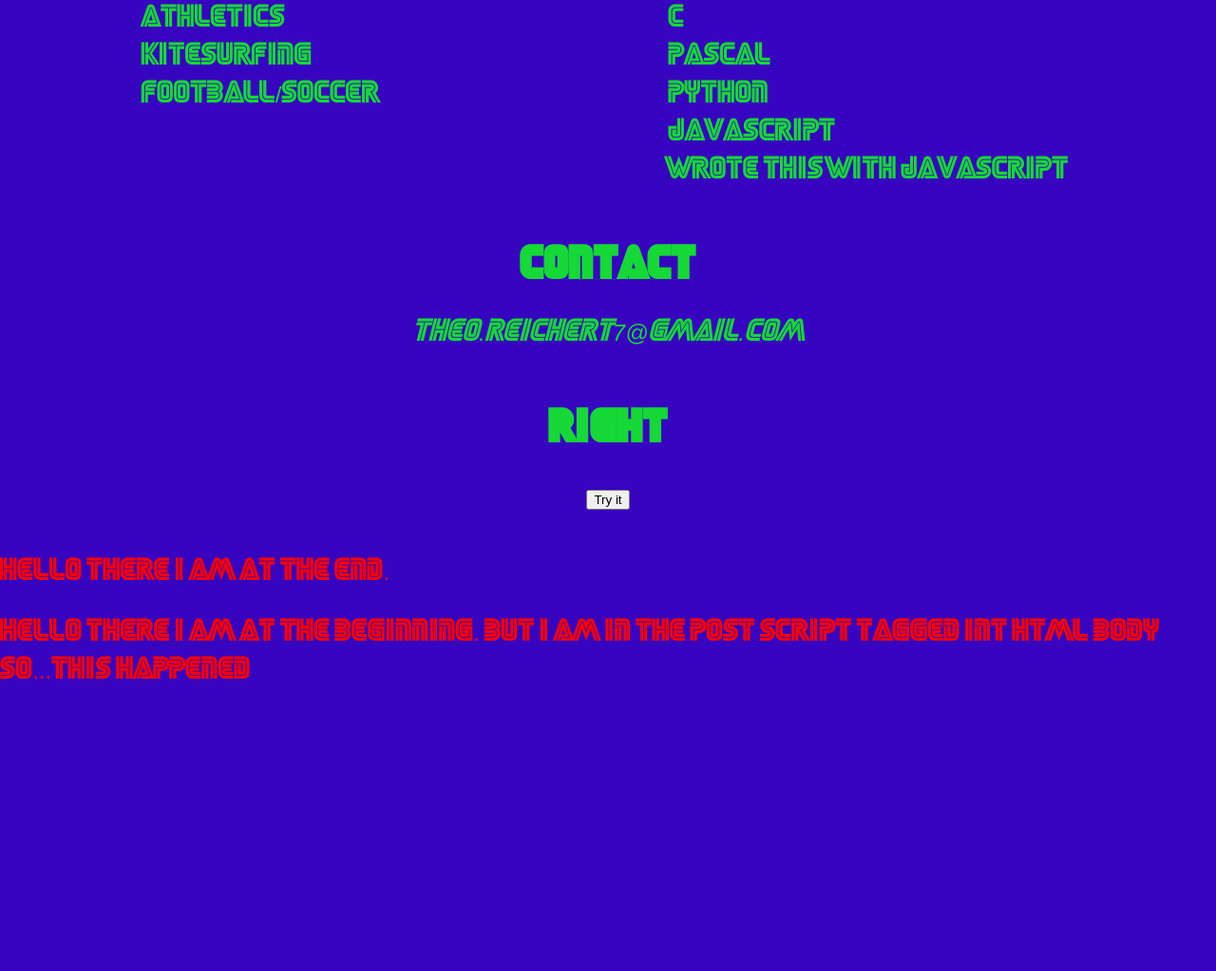
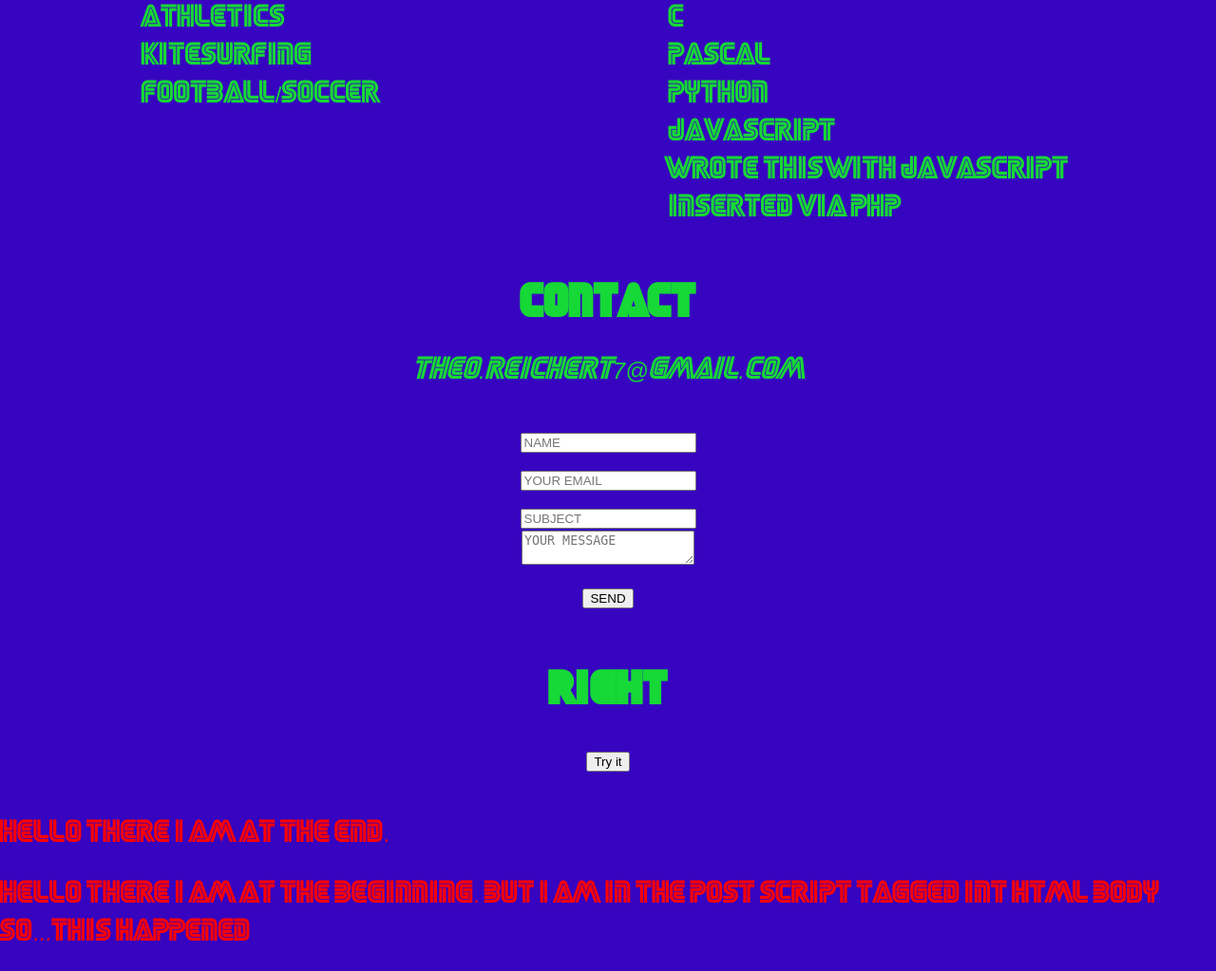
Before and after one commit to TR0N-ZEN/personal-website, a PHP site: page / in a window 1280 px wide. Shown: the part 524-1547 px from the top of the page at 95% size. Before the commit the page ends 1239 px from the top, so only its background shows below. Run offline with PHP 8.4, Linux system fonts and the light colour scheme.

Commit message:
15.01.20

```diff
--- a/desktop.css
+++ b/desktop.css
@@ -20,6 +20,7 @@ html, body{
      "math music"
      "sports coding"
      "contact contact"
+     "form form"
      "rights rights"
      "Impressum Impressum";
 }
@@ -45,6 +46,9 @@ html, body{
 }
 .wrapper .contact {
     grid-area: contact;
+}
+.wrapper .form {
+    grid-area: form;
 }
 .wrapper .rights {
     grid-area: rights;
--- a/index.php
+++ b/index.php
@@ -39,6 +39,9 @@
                     <li>Python</li>
                     <li>JavaScript</li>
                     <li id="jscript"></li>
+                    <?php
+                    print "<li>inserted via PHP</li>";
+                    ?>
                 </ul>
             </div>
             <div id="music" class="music grid-box">
@@ -62,6 +65,15 @@
 					theo.reichert7@gmail.com<br/>
 				</address>
             </div>
+            <div id="form"  class="form grid-box">
+                <form action="messi.php" method="post">
+                    <input type="text" name="name" placeholder="NAME"><br>
+                    <input type="text" name="email" placeholder="YOUR EMAIL"><br>
+                    <input type="text" name="subject" placeholder="SUBJECT"><br>
+                    <textarea type="text" name="message" placeholder="YOUR MESSAGE"></textarea><br>
+                    <button type="submit" name="submit">SEND</button>
+                </form>
+            </div>
             <div id="rights" class="rights grid-box">
                 <h2>right</h2>
                 <button type="button" onclick="document.write('U are a dumbass of no measure')">Try it</button>
--- a/mobile.css
+++ b/mobile.css
@@ -48,6 +48,9 @@ html, body{
 .wrapper .contact {
     grid-area: contact;
 }
+.wrapper .form {
+    grid-area: form;
+}
 .wrapper .rights {
     grid-area: rights;
 }
```
Also changed, not shown: messi.php (added, +15 -0 lines).
